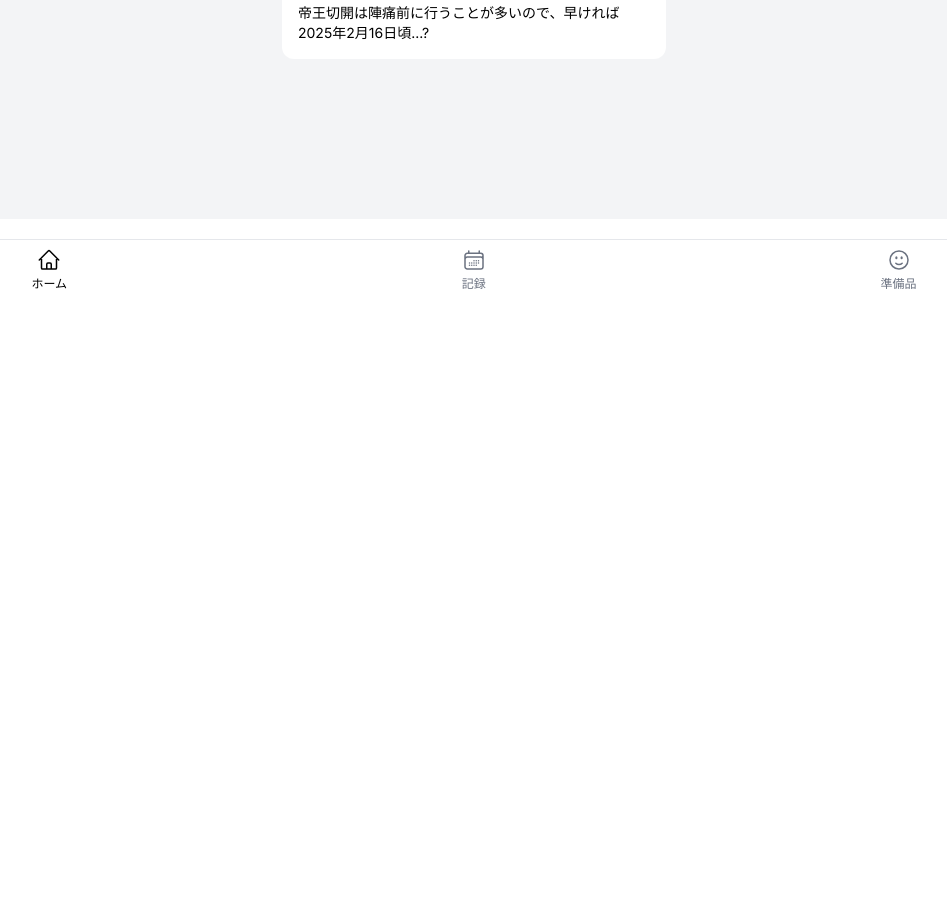
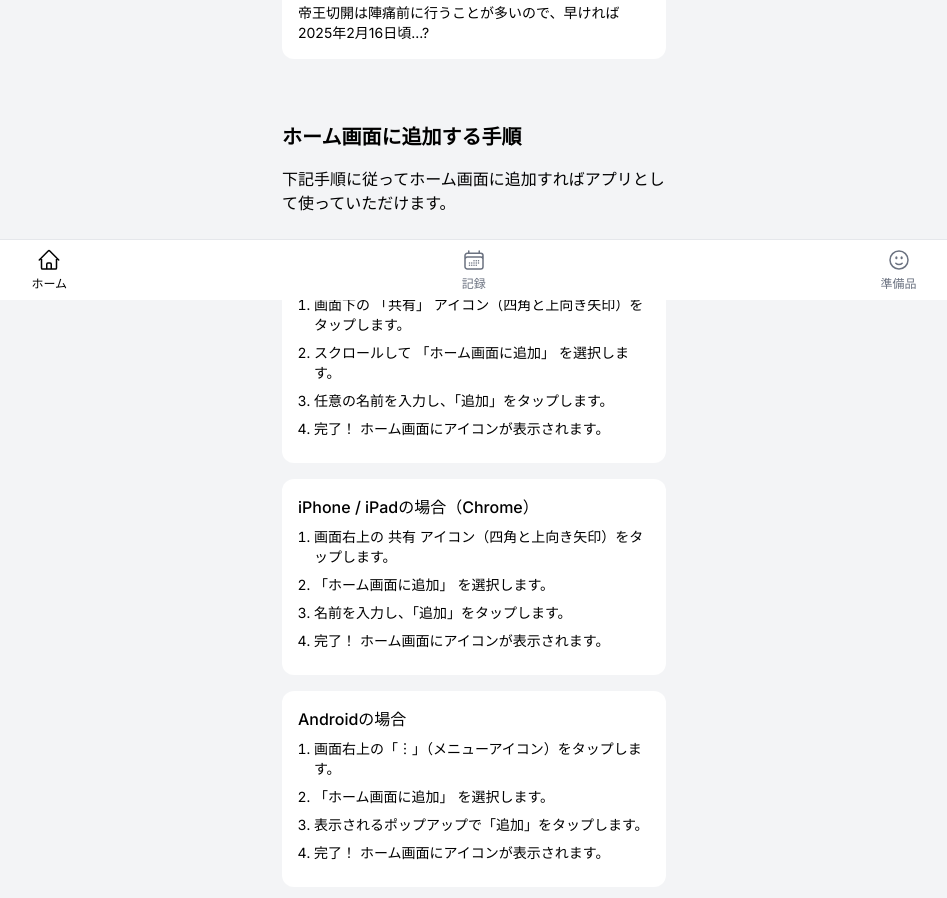
Before and after one commit to bokuhakubo/birth-journey, a Next.js app: page / in a window 1280 px wide. Shown: the part 500-1398 px from the top of the page, without its empty margins (166-1113 px from the left). Before the commit the page ends 800 px from the top, so only its background shows below. Built offline with nearby package versions, Linux system fonts and the light colour scheme.

Commit message:
add: pwa flow

```diff
--- a/src/app/components/InfoSection.jsx
+++ b/src/app/components/InfoSection.jsx
@@ -3,34 +3,6 @@ import { useEffect, useState } from 'react';
 export default function InfoSection({ daysLeft, weeks, days, months }) {
   const [deferredPrompt, setDeferredPrompt] = useState(null);
   const [isInstallable, setIsInstallable] = useState(false);
-
-  useEffect(() => {
-    // beforeinstallpromptイベントでプロンプトを保存
-    const handleBeforeInstallPrompt = (event) => {
-      event.preventDefault();
-      setDeferredPrompt(event);
-      setIsInstallable(true);
-    };
-
-    window.addEventListener('beforeinstallprompt', handleBeforeInstallPrompt);
-
-    return () => {
-      window.removeEventListener('beforeinstallprompt', handleBeforeInstallPrompt);
-    };
-  }, []);
-
-  const handleAddToHomeScreen = async () => {
-    if (deferredPrompt) {
-      deferredPrompt.prompt();
-      const choiceResult = await deferredPrompt.userChoice;
-      if (choiceResult.outcome === 'accepted') {
-        console.log('PWA added to home screen');
-      } else {
-        console.log('PWA installation dismissed');
-      }
-      setDeferredPrompt(null);
-    }
-  };
 
   return (
     <>
@@ -58,17 +30,37 @@ export default function InfoSection({ daysLeft, weeks, days, months }) {
                 </p>
             </div>
         </div>
-        {/* ホーム画面に追加ボタン */}
-        {isInstallable && (
-            <div className="w-full p-4 bg-black text-white mt-10 rounded-full max-w-sm m-auto">
-                <button
-                    className="w-full py-2 font-bold text-center"
-                    onClick={handleAddToHomeScreen}
-                >
-                    ホーム画面に追加
-                </button>
-            </div>
-        )}
+        <div className='max-w-sm mx-auto mt-16'>
+          <h2 className='font-bold text-xl mb-4'>ホーム画面に追加する手順</h2>
+          <p>下記手順に従ってホーム画面に追加すればアプリとして使っていただけます。</p>
+          <div className='mt-8 p-4 bg-white rounded-xl'>
+            <h3 className='font-medium mb-2'>iPhone / iPadの場合（Safari）</h3>
+            <ol className='list-decimal pl-4 text-sm'>
+              <li className='mb-2'>画面下の 「共有」 アイコン（四角と上向き矢印）をタップします。</li>
+              <li className='mb-2'>スクロールして 「ホーム画面に追加」 を選択します。</li>
+              <li className='mb-2'>任意の名前を入力し、「追加」をタップします。</li>
+              <li className='mb-2'>完了！ ホーム画面にアイコンが表示されます。</li>
+            </ol>
+          </div>
+          <div className='mt-4 p-4 bg-white rounded-xl'>
+            <h3 className='font-medium mb-2'>iPhone / iPadの場合（Chrome）</h3>
+            <ol className='list-decimal pl-4 text-sm'>
+              <li className='mb-2'>画面右上の 共有 アイコン（四角と上向き矢印）をタップします。</li>
+              <li className='mb-2'>「ホーム画面に追加」 を選択します。</li>
+              <li className='mb-2'>名前を入力し、「追加」をタップします。</li>
+              <li className='mb-2'>完了！ ホーム画面にアイコンが表示されます。</li>
+            </ol>
+          </div>
+          <div className='mt-4 p-4 bg-white rounded-xl'>
+            <h3 className='font-medium mb-2'>Androidの場合</h3>
+            <ol className='list-decimal pl-4 text-sm'>
+              <li className='mb-2'>画面右上の「︙」（メニューアイコン）をタップします。</li>
+              <li className='mb-2'>「ホーム画面に追加」 を選択します。</li>
+              <li className='mb-2'>表示されるポップアップで「追加」をタップします。</li>
+              <li className='mb-2'>完了！ ホーム画面にアイコンが表示されます。</li>
+            </ol>
+          </div>
+        </div>
     </>
   );
 }
```
Also changed, not shown: 1 other file (tests, documents, lock files or other folders).
